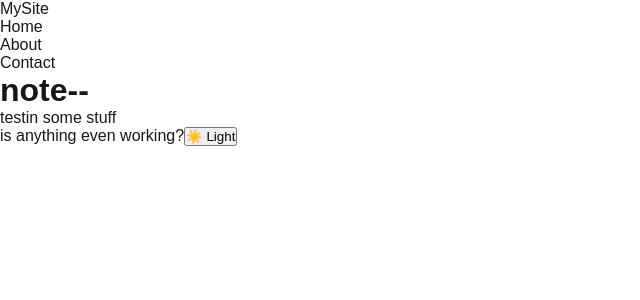
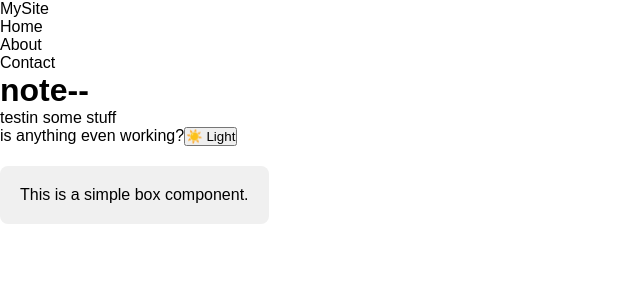
Before and after one commit to Johnson-Berisha/noteworthy, a Next.js app: page / in a window 1280 px wide. Shown: the top 300 px of the page, without its empty margins (0-640 px from the left). Built offline with nearby package versions, Linux system fonts and the light colour scheme.

Commit message:
improving dark mode

```diff
--- a/src/app/globals.css
+++ b/src/app/globals.css
@@ -1,13 +1,15 @@
-:root {
-  --background: #ffffff;
-  --foreground: #171717;
-}
-
 @media (prefers-color-scheme: dark) {
   :root {
     --background: #0a0a0a;
     --foreground: #ededed;
+    --box: #1a1a1a;
   }
+}
+
+.light {
+  --background: #ffffff;
+  --foreground: #000000;
+  --box: #f0f0f0;
 }
 
 html,
@@ -17,8 +19,6 @@ body {
 }
 
 body {
-  color: var(--foreground);
-  background: var(--background);
   font-family: Arial, Helvetica, sans-serif;
   -webkit-font-smoothing: antialiased;
   -moz-osx-font-smoothing: grayscale;
@@ -34,3 +34,12 @@ a {
   color: inherit;
   text-decoration: none;
 }
+
+.box {
+  background-color: var(--box);
+  color: var(--foreground);
+  padding: 20px;
+  border-radius: 8px;
+  margin-top: 20px;
+  width: fit-content;
+}
--- a/src/app/page.tsx
+++ b/src/app/page.tsx
@@ -7,6 +7,9 @@ export default function Home() {
       <p>testin some stuff</p>
       <span>is anything even working?</span>
       <ThemeToggle />
+      <div className="box">
+        <p>This is a simple box component.</p>
+      </div>
     </div>
   );
 }
```
